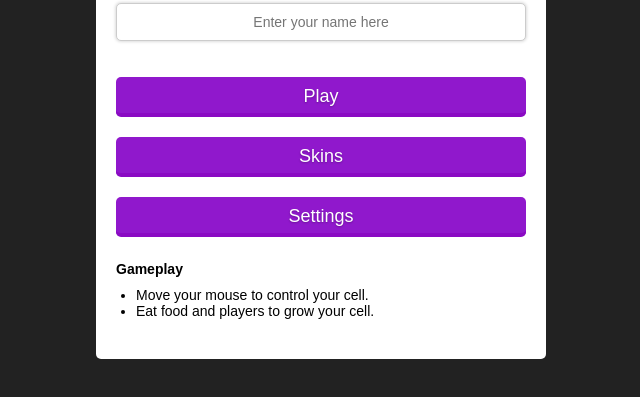
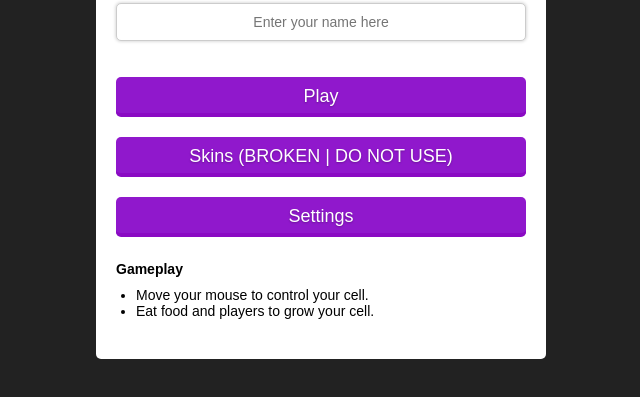
Before and after one commit to CatGamer23/douglass.io, a website built with webpack: page src/client/index.html in a window 1280 px wide. Shown: the part 193-590 px from the top of the page, without its empty margins (319-959 px from the left). Built offline with nearby package versions, Linux system fonts and the light colour scheme; no server answers.

Commit message:
show do not use for skins

```diff
--- a/src/client/index.html
+++ b/src/client/index.html
@@ -5,7 +5,8 @@
   <!-- Meta Properties -->
   <meta charset="UTF-8" />
   <title>douglass.io</title>
-  <meta name="viewport" content="width=device-width, initial-scale=1.0, maximum-scale=1.0, minimum-scale=1.0, user-scalable=no" />
+  <meta name="viewport"
+    content="width=device-width, initial-scale=1.0, maximum-scale=1.0, minimum-scale=1.0, user-scalable=no" />
   <!-- Icons -->
   <link rel="apple-touch-icon" sizes="180x180" href="./img/favicons/apple-touch-icon.png">
   <link rel="icon" type="image/png" sizes="32x32" href="./img/favicons/favicon-32x32.png">
@@ -47,7 +48,7 @@
         <button id="startButton">Play</button>
       </a>
       <!-- <button id="spectateButton">Spectate</button> -->
-      <button id="skinSelectorButton">Skins</button>
+      <button id="skinSelectorButton">Skins (BROKEN | DO NOT USE)</button>
       <div id="skinSelector">
         <p id="skinList"></p>
       </div>
```
